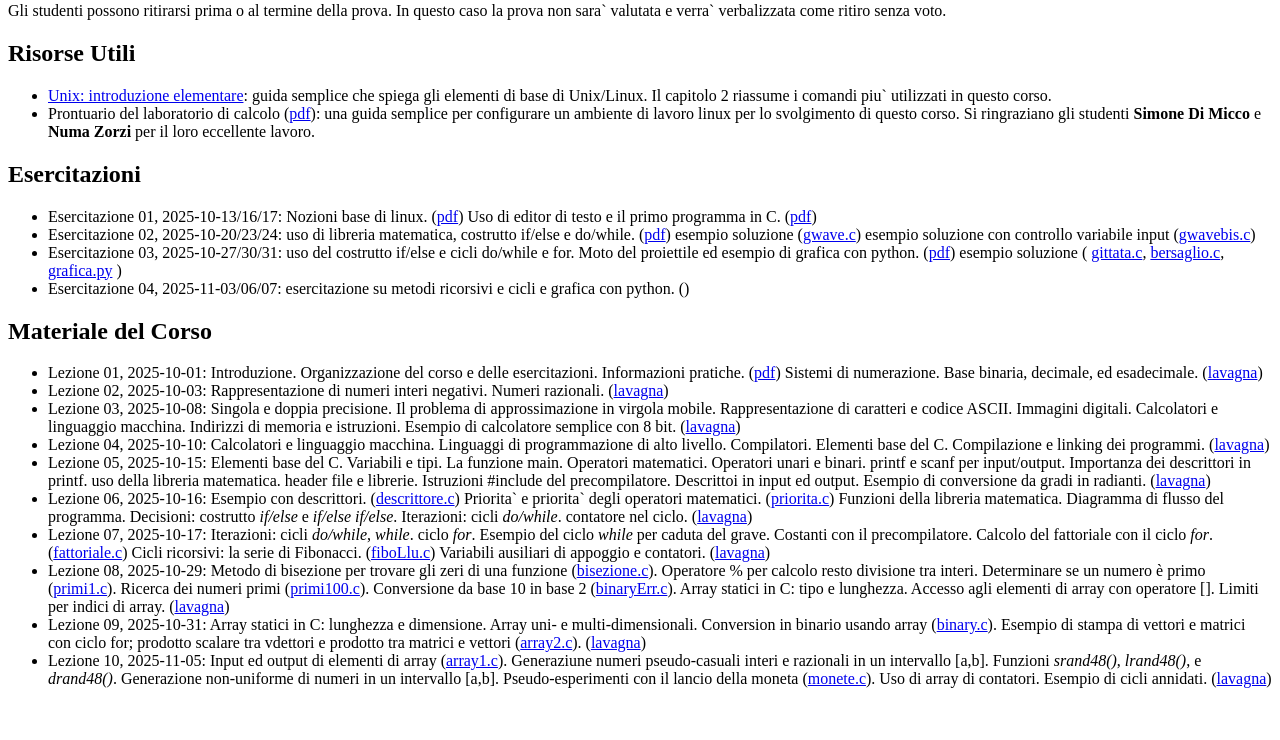
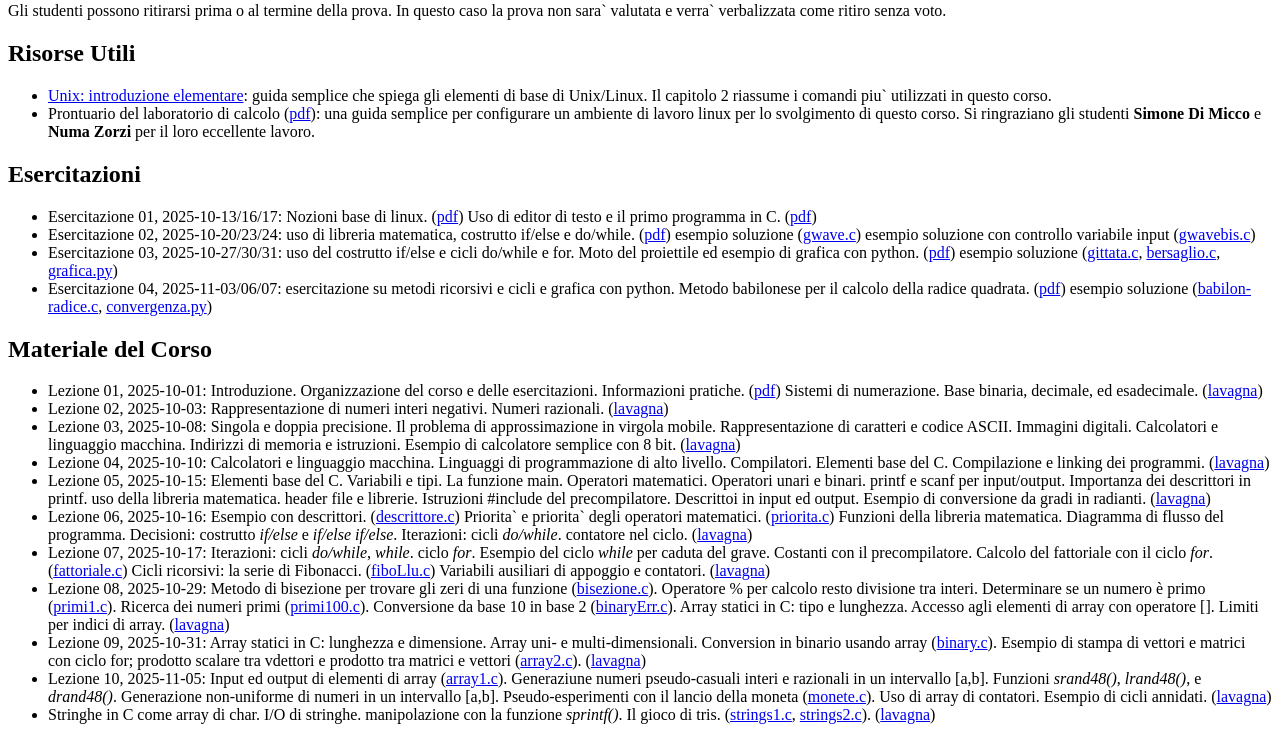
Before and after one commit to rahatlou/labcalc, a PHP site: page /content.php in a window 1280 px wide. Shown: the part 645-1385 px from the top of the page. Before the commit the page ends 1333 px from the top, so only its background shows below. Run offline with PHP 8.4, Linux system fonts and the light colour scheme.

Commit message:
aggiornamento con le esercitazioni della settimana

```diff
--- a/content.php
+++ b/content.php
@@ -102,16 +102,18 @@
   Esercitazione 03, 2025-10-27/30/31: uso del costrutto if/else e cicli do/while e for.
   Moto del proiettile ed esempio di grafica con python.
   (<a target=blank_ href="https://github.com/rahatlou/labcalc/blob/2025/material/esercitazione-03.pdf">pdf</a>)
-  esempio soluzione (
-  <a target=blank_ href="https://github.com/rahatlou/labcalc/blob/2025/material/gittata.c">gittata.c</a>,
+  esempio soluzione (<a target=blank_ href="https://github.com/rahatlou/labcalc/blob/2025/material/gittata.c">gittata.c</a>,
   <a target=blank_ href="https://github.com/rahatlou/labcalc/blob/2025/material/bersaglio.c">bersaglio.c</a>,
-  <a target=blank_ href="https://github.com/rahatlou/labcalc/blob/2025/material/grafica.py">grafica.py</a>
-)
+  <a target=blank_ href="https://github.com/rahatlou/labcalc/blob/2025/material/grafica.py">grafica.py</a>)
   </li>
 
   <li>
   Esercitazione 04, 2025-11-03/06/07: esercitazione su metodi ricorsivi e cicli e grafica con python.
-  (<a target=blank_ href="https://github.com/rahatlou/labcalc/blob/2025/material/esercitazione-04.pdf"></a>)
+  Metodo babilonese per il calcolo della radice quadrata.
+  (<a target=blank_ href="https://github.com/rahatlou/labcalc/blob/2025/material/esercitazione-04.pdf">pdf</a>)
+  esempio soluzione (<a target=blank_ href="https://github.com/rahatlou/labcalc/blob/2025/material/babilon-radice.c">babilon-radice.c</a>,
+  <a target=blank_ href="https://github.com/rahatlou/labcalc/blob/2025/material/convergenza.py">convergenza.py</a>)
+
   </li>
 
 
@@ -228,6 +230,17 @@ Uso di array di contatori. Esempio di cicli annidati.
 (<a target=blank_ href="https://github.com/rahatlou/labcalc/blob/2025/material/2025-11-05-lezione.pdf">lavagna</a>)
 
 </li>
+
+<li>
+Stringhe in C come array di char. I/O di stringhe. manipolazione con la funzione <em>sprintf()</em>.
+Il gioco di tris.
+(<a target=blank_ href="https://github.com/rahatlou/labcalc/blob/2025/material/strings1.c">strings1.c</a>,
+<a target=blank_ href="https://github.com/rahatlou/labcalc/blob/2025/material/strings2.c">strings2.c</a>).
+(<a target=blank_ href="https://github.com/rahatlou/labcalc/blob/2025/material/2025-11-07-lezione.pdf">lavagna</a>)
+</li>
+
+
+
 
 <?php
 /*
--- a/sidebar.php
+++ b/sidebar.php
@@ -1,6 +1,6 @@
 <div id="sidebar-content">
 
-<h3 class=h3sidebar>Last update: 5 Nov 2025</h3>
+<h3 class=h3sidebar>Last update: 7 Nov 2025</h3>
   Created by
   <a href="http://www.roma1.infn.it/people/rahatlou/">Shahram Rahatlou</a>
   [<a href="mailto:shahram.rahatlou@uniroma1.it">shahram.rahatlou (at) uniroma1.it</a>]
```
